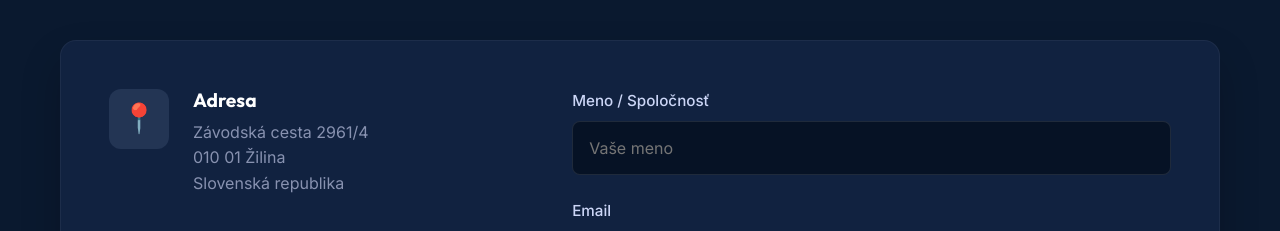
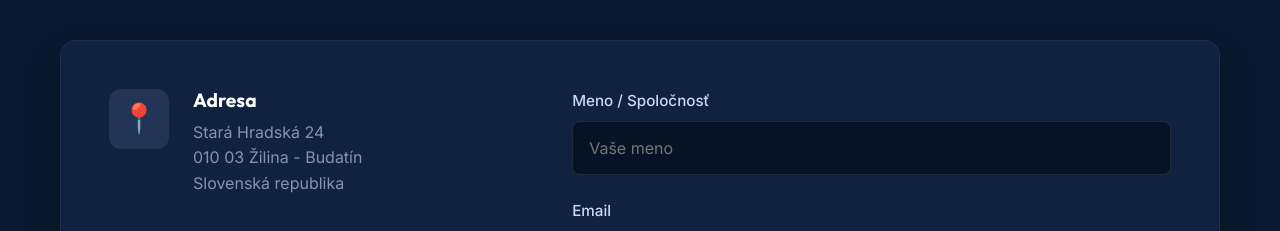
Before and after one commit to luckyboy-aja/nesszilina-web, a React (Vite) app: page / in a window 1280 px wide. Shown: the part 2840-3071 px from the top of the page. Built offline with nearby package versions, Linux system fonts and the light colour scheme; no server answers.

Commit message:
Update company address

```diff
--- a/src/components/Contact.jsx
+++ b/src/components/Contact.jsx
@@ -33,7 +33,7 @@ export default function Contact() {
                         <div className="info-icon">📍</div>
                         <div className="info-details">
                             <h3>Adresa</h3>
-                            <p>Závodská cesta 2961/4<br />010 01 Žilina<br />Slovenská republika</p>
+                            <p>Stará Hradská 24<br />010 03 Žilina - Budatín<br />Slovenská republika</p>
                         </div>
                     </div>
 
```
